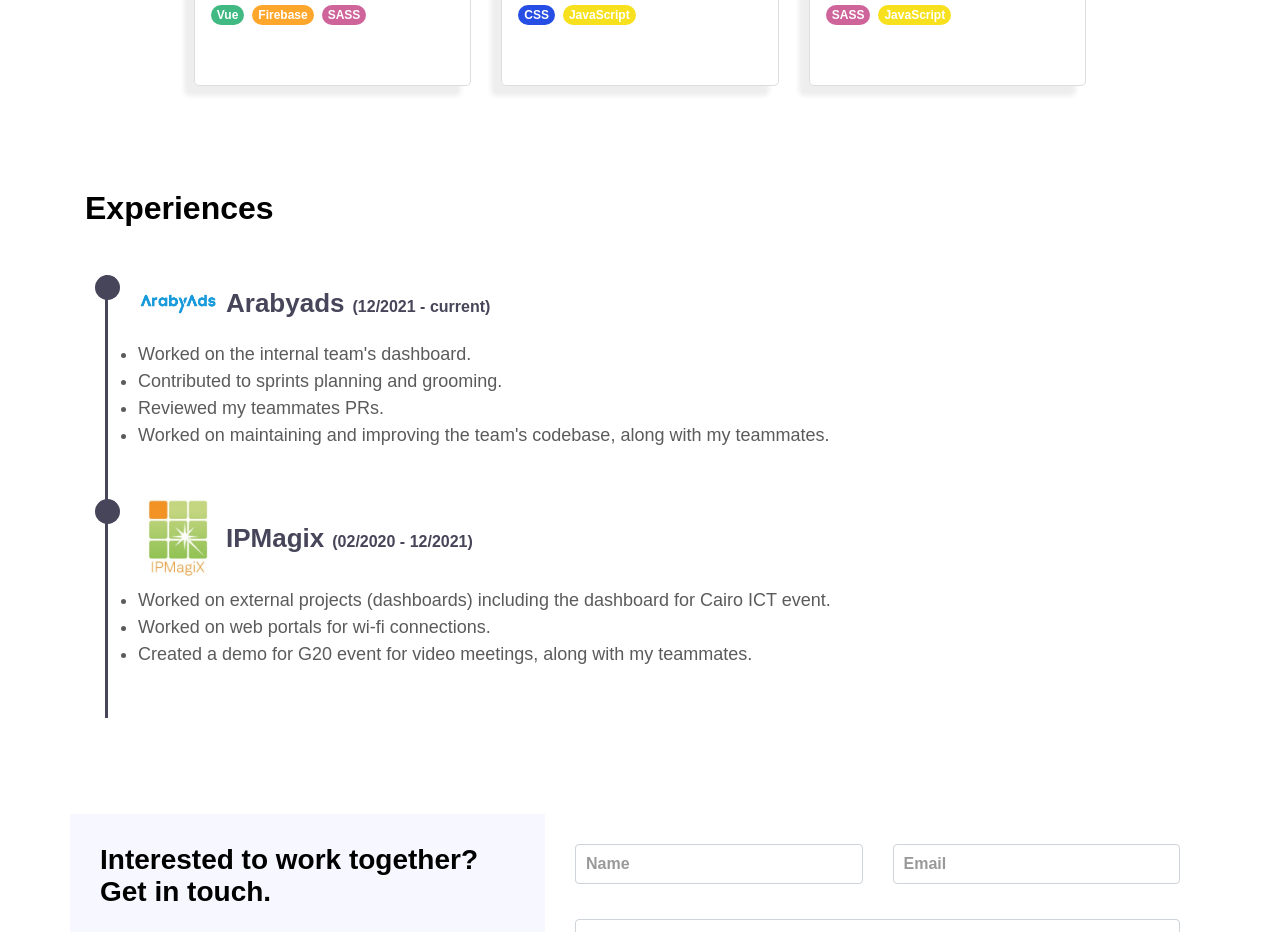
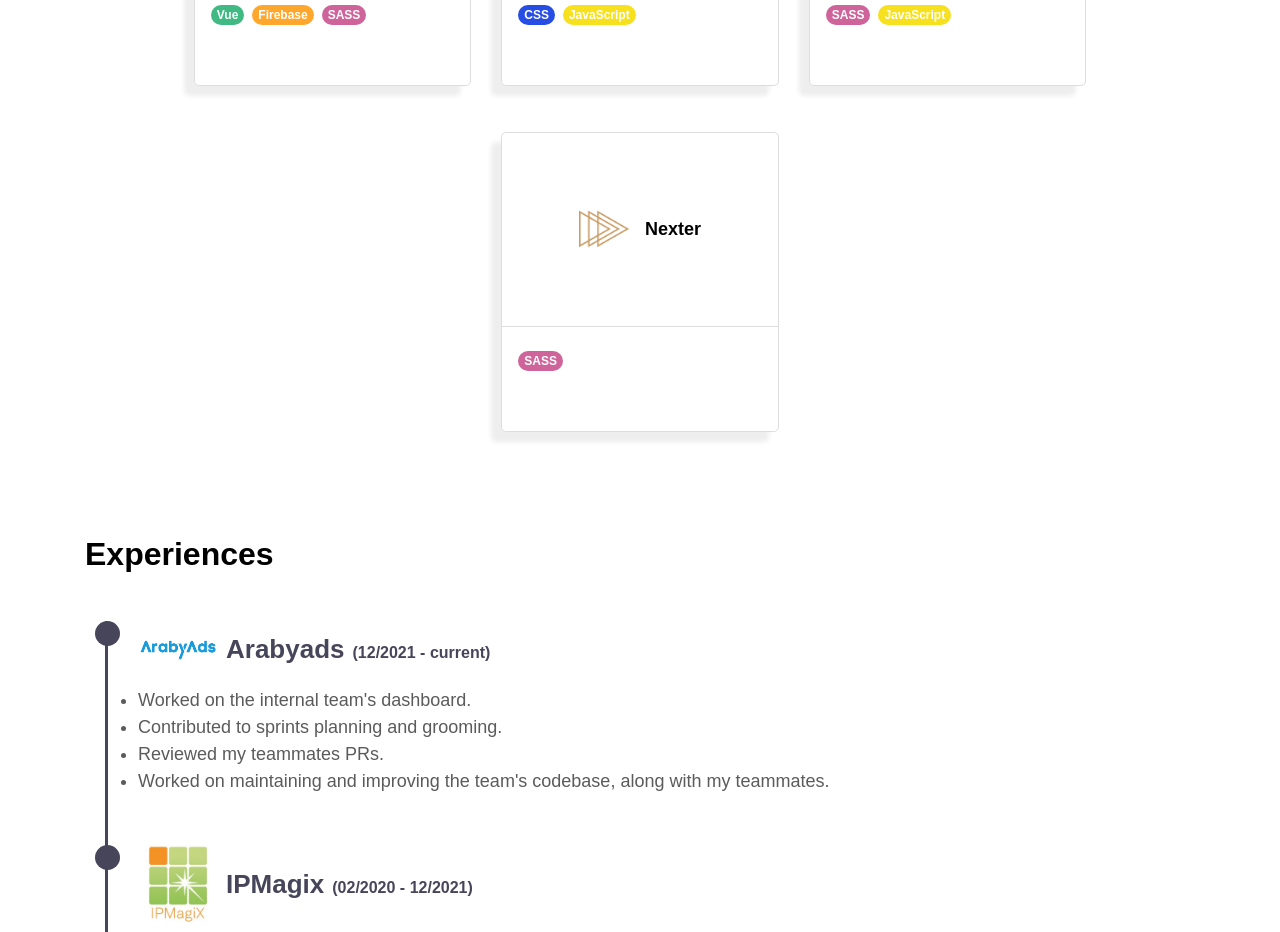
Before and after one commit to MarwanAhmedElAbhar/my-portfolio, a Nuxt app: page / in a window 1280 px wide. Shown: the part 840-1772 px from the top of the page. Built offline with nearby package versions, Linux system fonts and the light colour scheme.

Commit message:
add nexter project

```diff
--- a/components/projects/card.vue
+++ b/components/projects/card.vue
@@ -14,7 +14,7 @@ const showIcons = ref(false);
       class="upper-box d-flex flex-column justify-content-center align-items-center"
     >
       <div class="d-flex justify-content-center align-items-center w-100">
-        <img :src="project.img" alt="alt" class="project-image" />
+        <img :src="project.img" alt="project-icon" class="project-image" />
         <p class="ml-3 project-name">{{ project.name }}</p>
       </div>
 
--- a/components/projects/data.js
+++ b/components/projects/data.js
@@ -46,4 +46,13 @@ export default  [
         githubRepo: "https://github.com/marwan-elabhar/forkify-app",
         tags: tagsList.filter(tag => ["JavaScript", "SASS"].includes(tag.name))
     },
+    {
+
+        id: 4,
+        name: "Nexter",
+        img: "img/nexter.png",
+        link: "https://nexter-nu-seven.vercel.app/",
+        githubRepo: "https://github.com/marwan-elabhar/nexter",
+        tags: tagsList.filter(tag => ["SASS"].includes(tag.name))
+    },
 ]
```
Also changed, not shown: public/img/nexter.png (added).
